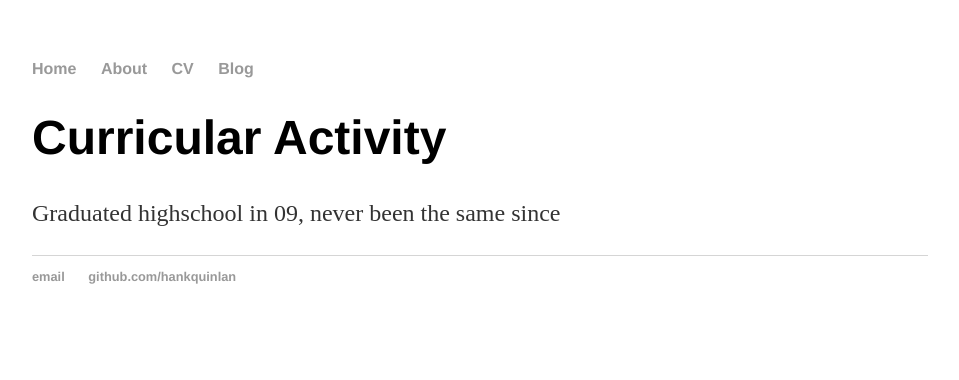
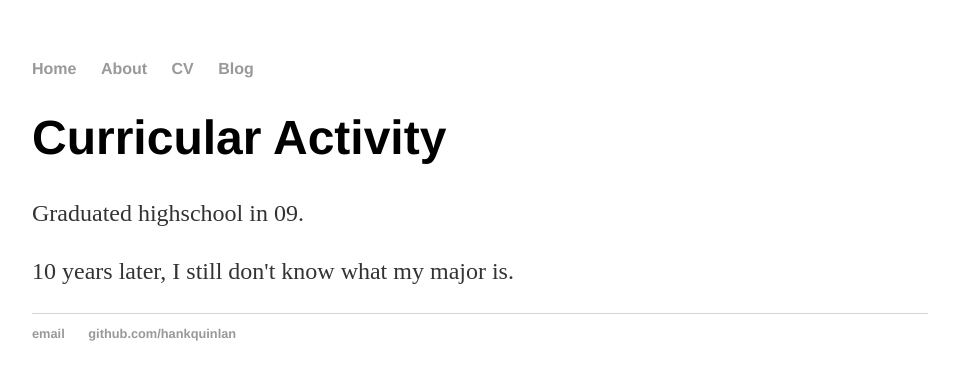
Before and after one commit to Amak09/Amak09.github.io, a Jekyll site: the page built from cv/index.html, in a window 1280 px wide. Shown: the top 380 px of the page, without its empty margins (160-1119 px from the left). Built offline with Jekyll 4.4.1, drawn with Linux system fonts in a browser that asks for light colours.

Commit message:
Update index.html

```diff
--- a/cv/index.html
+++ b/cv/index.html
@@ -4,5 +4,6 @@ title: CV
 ---
 <div class="blurb">
 	<h1>Curricular Activity</h1>
-	<p>Graduated highschool in 09, never been the same since</p>
+	<p>Graduated highschool in 09.</p>
+	<p>10 years later, I still don't know what my major is.</p>
 </div><!-- /.blurb -->
```
